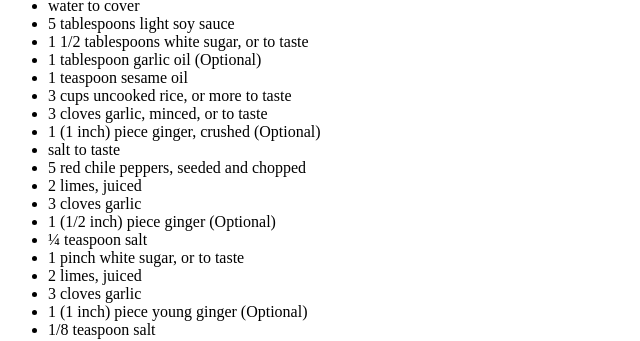
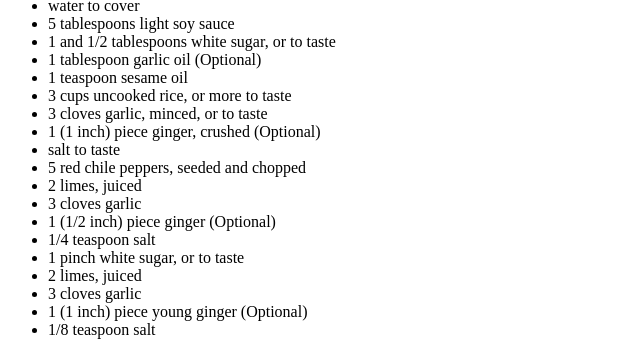
Before and after one commit to sadetedas/odin_recipes, a plain HTML site: page recipes/chickenrice.html in a window 1280 px wide. Shown: the part 743-1084 px from the top of the page, 0-640 px from the left. Drawn offline with Linux system fonts and the light colour scheme.

Commit message:
Edit grammatical errors on chickenrice.html

```diff
--- a/recipes/chickenrice.html
+++ b/recipes/chickenrice.html
@@ -30,7 +30,7 @@
             <li>1 (1 inch) piece fresh ginger root (Optional)</li>
             <li>water to cover</li>
             <li>5 tablespoons light soy sauce</li>
-            <li>1 1/2 tablespoons white sugar, or to taste</li>
+            <li>1 and 1/2 tablespoons white sugar, or to taste</li>
             <li>1 tablespoon garlic oil (Optional)</li>
             <li>1 teaspoon sesame oil</li>
             <li>3 cups uncooked rice, or more to taste</li>
@@ -41,7 +41,7 @@
             <li>2 limes, juiced</li>
             <li>3 cloves garlic</li>
             <li>1 (1/2 inch) piece ginger (Optional)</li>
-            <li>¼ teaspoon salt</li>
+            <li>1/4 teaspoon salt</li>
             <li>1 pinch white sugar, or to taste</li>
             <li>2 limes, juiced</li>
             <li>3 cloves garlic</li>
```
